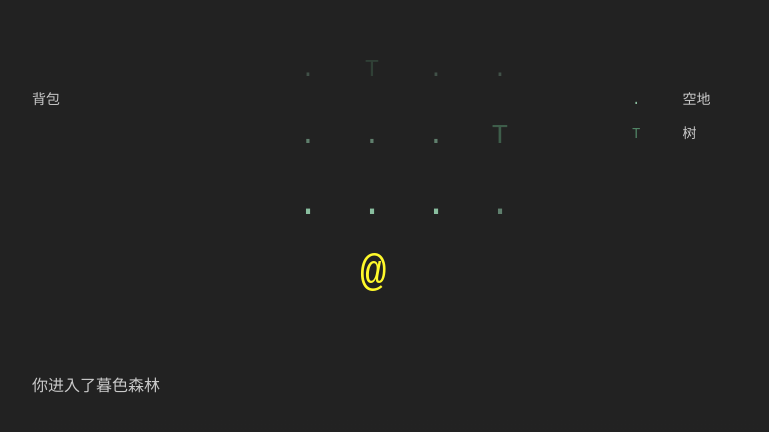
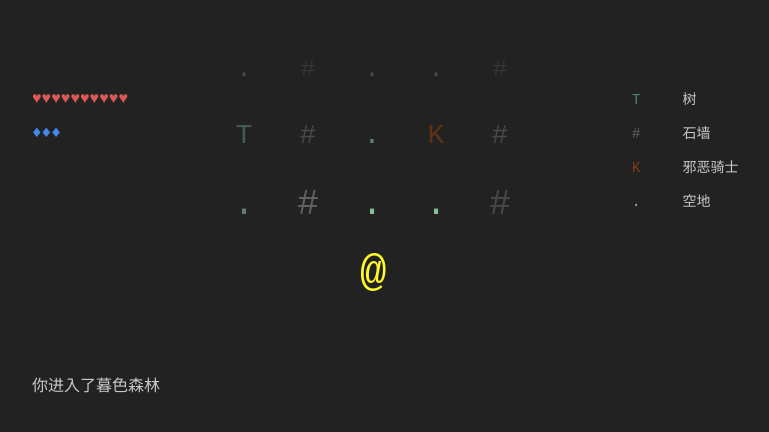
Before and after one commit to shd101wyy/LittleRPG, a React app: page / in a window 1280 px wide. Shown: the part 144-576 px from the top of the page, without its empty margins (208-977 px from the left). Built offline with nearby package versions, Linux system fonts and the light colour scheme.

Commit message:
finish basic map design

```diff
--- /dev/null
+++ b/src/data/enemies/evil_knight.js
@@ -0,0 +1,18 @@
+import GameObject from '../game_object.js'
+
+export default class EvilKnight extends GameObject {
+  constructor() {
+    super({
+      name: 'evil knight',
+      ascii:'K',
+      info: '邪恶骑士',
+      color: '#853e11',
+      meetText: ['你遇到了一个邪恶的骑士，他轻蔑的看了你一眼，拔出了他的剑',
+                 '一个邪恶骑士挡在了你的面前，你和他进入了战斗'],
+      movable: true})
+
+    this.isEnemy = true
+    this.hp = 5
+    this.energy = 3
+  }
+}
--- a/src/data/map.js
+++ b/src/data/map.js
@@ -1,15 +1,22 @@
 import Empty from './objects/empty.js'
 import Tree from './objects/tree.js'
 import Player from './objects/player.js'
+import StoneWall from './objects/stone_wall.js'
+import EvilKnight from './enemies/evil_knight.js'
 
 import React from 'react'
 
+let _empty = new Empty(),
+    _tree = new Tree(),
+    _stoneWall = new StoneWall(),
+    _player = new Player(),
+    _evilKnight = new EvilKnight()
 let mapData = [
-  [new Empty(), new Tree(), new Empty(), new Empty(), new Empty()],
-  [new Empty(), new Tree(), new Empty(), new Empty(), new Tree()],
-  [new Empty(), new Empty(), new Empty(), new Tree(), new Empty()],
-  [new Empty(), new Empty(), new Empty(), new Empty(), new Empty()],
-  [new Empty(), new Player(), new Empty(), new Empty(), new Empty()]
+  [_tree, _stoneWall, _empty, _empty, _stoneWall, _empty],
+  [_empty, _stoneWall, _empty, _empty, _stoneWall, _tree],
+  [_tree, _stoneWall, _empty, _evilKnight, _stoneWall, _empty],
+  [_empty, _stoneWall, _empty, _empty, _stoneWall, _tree],
+  [_tree, _stoneWall, _player, _empty, _stoneWall, _empty]
 ]
 
 export default class Map extends React.Component{
@@ -47,8 +54,7 @@ export default class Map extends React.Component{
         playerCoord[0] = mapData.length - 1
       }
       this.setState({playerCoord: playerCoord})
-      console.log(this.props.console)
-      this.props.console.addHistory('你往 左上方 走了。 ' + mapItem.meetText[Math.floor(Math.random() * mapItem.meetText.length)] )
+      this.props.console.addHistory('你往 左前方 走了。 ' + mapItem.meetText[Math.floor(Math.random() * mapItem.meetText.length)] )
 
     } else if (i === 2) {
       let playerCoord = [this.state.playerCoord[0] - 1, this.state.playerCoord[1]]
@@ -56,7 +62,7 @@ export default class Map extends React.Component{
         playerCoord[0] = mapData.length - 1
       }
       this.setState({playerCoord: playerCoord})
-      this.props.console.addHistory('你往 上方 走了。 ' + mapItem.meetText[Math.floor(Math.random() * mapItem.meetText.length)])
+      this.props.console.addHistory('你往 前 走了。 ' + mapItem.meetText[Math.floor(Math.random() * mapItem.meetText.length)])
 
     } else if (i === 3) {
       let playerCoord = [this.state.playerCoord[0] - 1, this.state.playerCoord[1] + 1]
@@ -64,10 +70,10 @@ export default class Map extends React.Component{
         playerCoord[0] = mapData.length - 1
       }
       this.setState({playerCoord: playerCoord})
-      this.props.console.addHistory('你往 右上方 走了。 ' + mapItem.meetText[Math.floor(Math.random() * mapItem.meetText.length)])
+      this.props.console.addHistory('你往 右前方 走了。 ' + mapItem.meetText[Math.floor(Math.random() * mapItem.meetText.length)])
 
     } else {
-      this.props.console.addHistory('你不能放那里走')
+      this.props.console.addHistory('你不能往那里走')
     }
   }
 
@@ -75,7 +81,7 @@ export default class Map extends React.Component{
     if (mapItem.meetText) {
       this.props.console.addHistory(mapItem.meetText[Math.floor(Math.random() * mapItem.meetText.length)])
     } else {
-      this.props.console.addHistory('你不能放那里走')
+      this.props.console.addHistory('你不能往那里走')
     }
   }
 
@@ -105,7 +111,7 @@ export default class Map extends React.Component{
         } else {
           let mapItem = mapData[x][y]
           if (mapItem.name === "player") {
-            mapItem = new Empty()
+            mapItem = _empty
           }
 
           map[2 - i].push(mapItem)
@@ -117,10 +123,12 @@ export default class Map extends React.Component{
       }
     }
 
+    info = info.sort((a, b)=>parseInt(a[2].slice(1), 16) - parseInt(b[2].slice(1), 16))
+
     return (  <div className="map-panel">
                 <div className="map-instruction">
-                  <p> 背包 </p>
-                  <p>    </p>
+                  <p className="hp"> ♥♥♥♥♥♥♥♥♥♥ </p>
+                  <p className="energy">♦︎♦︎♦︎</p>
                   <p>  </p>
                 </div>
                 <div className="map">
--- /dev/null
+++ b/src/data/objects/stone_wall.js
@@ -0,0 +1,15 @@
+import GameObject from '../game_object.js'
+
+export default class StoneWall extends GameObject {
+  constructor() {
+    super({
+      name: 'stone_wall',
+      ascii:'#',
+      info: '石墙',
+      color: '#616362',
+      meetText: ['你撞上了一面石头做的墙，被弹了回来',
+                 '你盯着一堵石墙，不知所措，无法通过',
+                 '一面墙堵在了前面，你退了回来'],
+      movable: false})
+  }
+}
--- a/src/less/map.less
+++ b/src/less/map.less
@@ -9,9 +9,17 @@
   width: 200px;
   margin-top: 200px;
   color: #c9c9c9;
-  font-size: 14px;
+  font-size: 16px;
   margin-top: 218px;
   text-align: left;
+
+  .hp {
+    color: #d95858;
+  }
+
+  .energy {
+    color: #418aeb;
+  }
 }
 
 .map {
```
Also changed, not shown: src/data/careers/warrior.js (added, +10 -0 lines), src/build/bundle.js.
